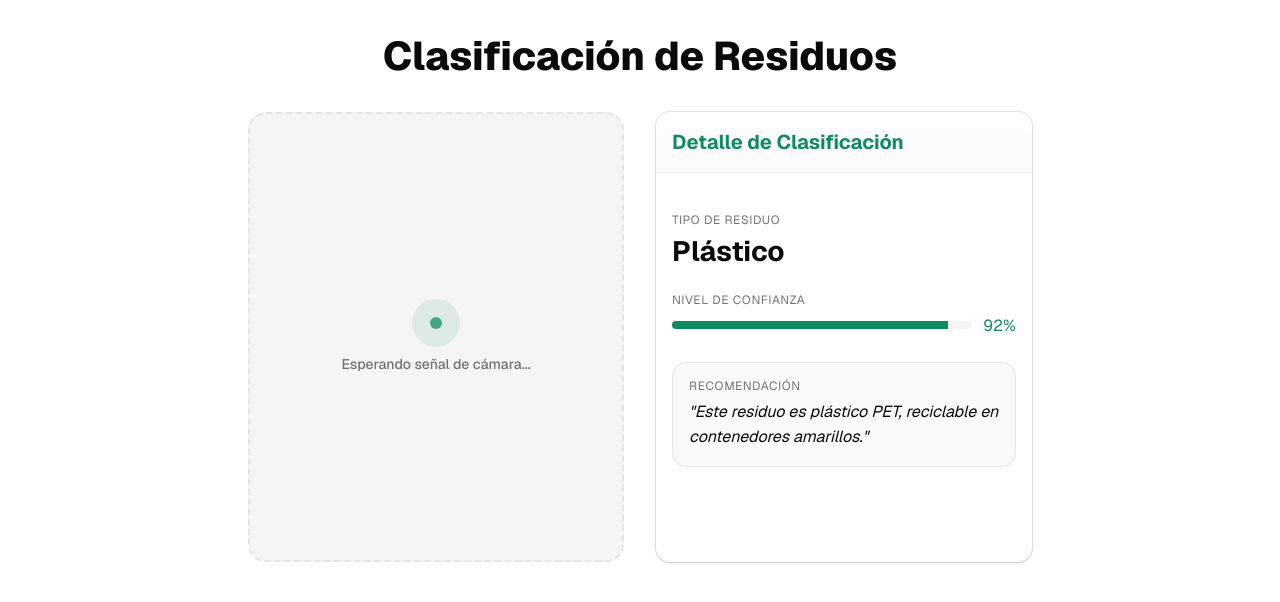
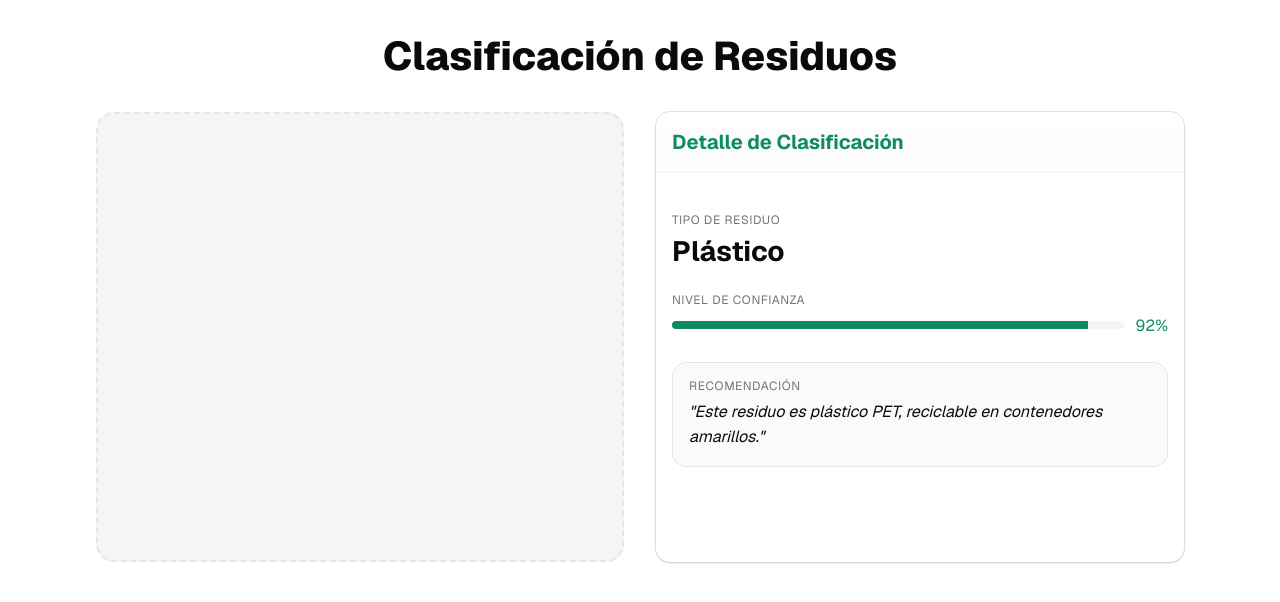
Before and after one commit to Jefferxx/AIRONTECH_BENDITOS, a Next.js app in the folder frontend/: page /clasificacion in a window 1280 px wide. Shown: the top 602 px of the page. Built offline with nearby package versions, Linux system fonts and the light colour scheme.

Commit message:
creacion de paginas de ejedmplo para rutas

```diff
--- a/frontend/app/(residuos)/clasificacion/page.tsx
+++ b/frontend/app/(residuos)/clasificacion/page.tsx
@@ -1,6 +1,6 @@
 "use client";
 
-import { useState } from "react";
+import { useState, useRef, useEffect } from "react";
 import { Card, CardContent, CardHeader, CardTitle } from "@/components/ui/card";
 
 interface ClassificationResult {
@@ -16,25 +16,55 @@ export default function WasteClassificationPage() {
     description: "Este residuo es plástico PET, reciclable en contenedores amarillos."
   });
 
+  // Referencias al video y canvas
+  const videoRef = useRef<HTMLVideoElement>(null);
+  const canvasRef = useRef<HTMLCanvasElement>(null);
+
+  // IP de la cámara IP Webcam
+  const IP_CAM_URL = "http://172.25.221.29:8080/video";
+
+  useEffect(() => {
+    const interval = setInterval(() => {
+      if (videoRef.current && canvasRef.current) {
+        const ctx = canvasRef.current.getContext("2d");
+        if (!ctx) return;
+
+        // Dibuja el frame actual del video en el canvas
+        ctx.drawImage(videoRef.current, 0, 0, canvasRef.current.width, canvasRef.current.height);
+
+        // Extraer datos de la imagen (ImageData) si quieres procesarlos
+        const frame = ctx.getImageData(0, 0, canvasRef.current.width, canvasRef.current.height);
+        // frame.data → array RGBA que puedes enviar a tu modelo
+      }
+    }, 100); // ~10 FPS
+
+    return () => clearInterval(interval);
+  }, []);
+
   return (
     <div className="p-4 md:p-8 flex flex-col gap-8 max-w-6xl mx-auto">
-      {/* Título usando la clase semántica .h1 del global.css */}
+      {/* Título */}
       <h1 className="h1 text-center text-foreground">
         Clasificación de Residuos
       </h1>
 
       <div className="flex flex-col md:flex-row gap-8">
-        {/* Sección de la Cámara / Visualizador */}
-        <div className="md:w-1/2 h-64 md:h-[450px] bg-muted border-2 border-dashed border-border rounded-2xl flex flex-col items-center justify-center transition-colors hover:bg-accent/50 group">
-          <div className="flex flex-col items-center gap-2">
-            {/* Usamos el color brand-1 para el icono o texto de estado */}
-            <div className="w-12 h-12 rounded-full bg-brand-1/10 flex items-center justify-center">
-               <div className="w-3 h-3 rounded-full bg-brand-1 animate-pulse" />
-            </div>
-            <span className="small text-muted-foreground group-hover:text-brand-1 transition-colors">
-              Esperando señal de cámara...
-            </span>
-          </div>
+        {/* Cámara IP */}
+        <div className="md:w-1/2 h-64 md:h-[450px] bg-muted border-2 border-dashed border-border rounded-2xl flex items-center justify-center overflow-hidden">
+          <video
+            ref={videoRef}
+            src={IP_CAM_URL}
+            autoPlay
+            muted
+            playsInline
+            className="hidden"
+          />
+          <canvas
+            ref={canvasRef}
+            width={640}
+            height={480}
+            className="w-full h-full object-cover"
+          />
         </div>
 
         {/* Sección de información (Card) */}
@@ -54,7 +84,6 @@ export default function WasteClassificationPage() {
             <div className="space-y-1">
               <p className="xs uppercase tracking-wider text-muted-foreground font-semibold">Nivel de Confianza</p>
               <div className="flex items-center gap-3">
-                {/* Barra de progreso simple con el color de marca */}
                 <div className="flex-1 h-2 bg-muted rounded-full overflow-hidden">
                   <div
                     className="h-full bg-brand-1 transition-all duration-500"
```
Also changed, not shown: frontend/app/(rutas)/otrapagina/page.tsx (added), frontend/app/(rutas)/pagina/page.tsx (added).
